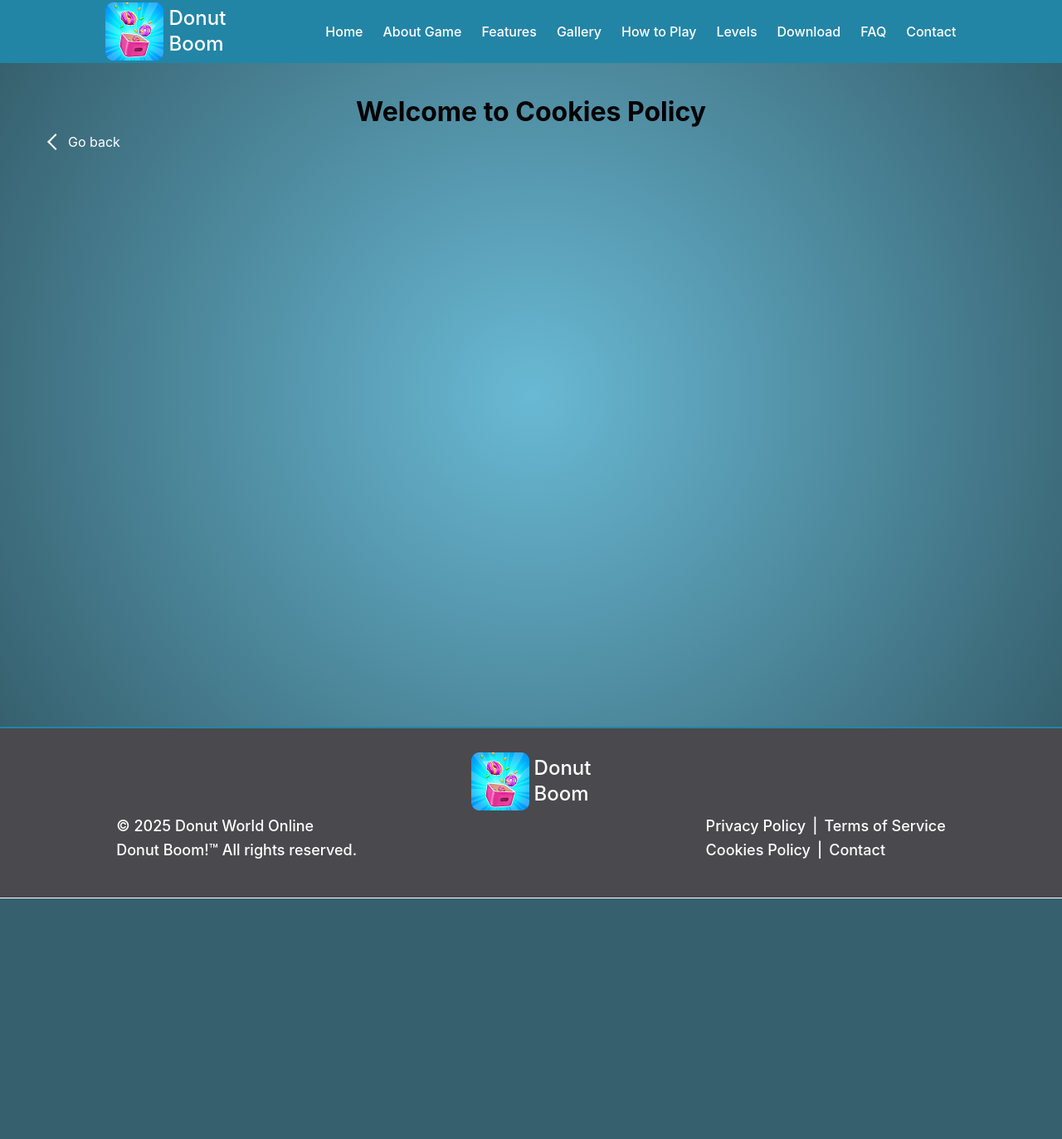
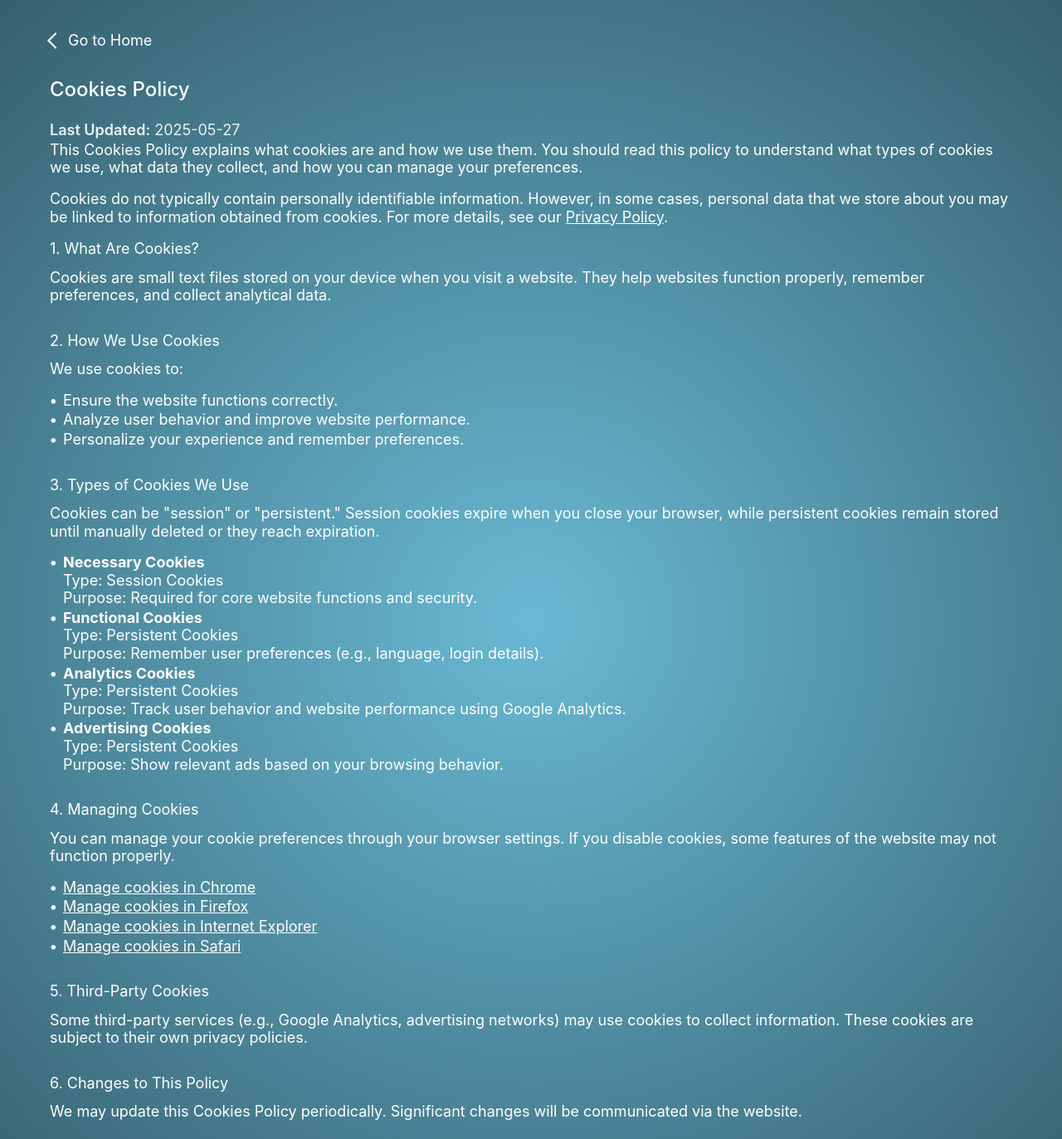
Before and after one commit to dmitrysdevfs/STP-9408, a website built with Vite: page src/cookies.html in a window 1280 px wide. Shown: the top 1373 px of the page at 83% size. Before the commit the page ends 1083 px from the top, so only its background shows below. Built offline with nearby package versions, Linux system fonts and the light colour scheme.

Commit message:
Add Terms and Conditions and Cookies Policy pages with proper styling and navigation

```diff
--- a/src/cookies.html
+++ b/src/cookies.html
@@ -4,10 +4,9 @@
 <head>
   <meta charset="UTF-8" />
   <meta name="viewport" content="width=device-width, initial-scale=1.0" />
-  <meta http-equiv="X-UA-Compatible" content="IE=edge" />
   <title>Cookies Policy - Donut Boom!</title>
-  <meta name="description" content="Cookies Policy for Donut Boom!">
-  <meta name="keywords" content="donut boom cookies, game cookies">
+  <meta name="description" content="Cookies Policy for Donut Boom! puzzle game">
+  <meta name="keywords" content="cookies policy, donut boom, puzzle game">
   <meta name="author" content="Donut Boom! Team">
   <link rel="icon" type="image/x-icon" href="/favicon.ico" />
   <link rel="icon" type="image/png" sizes="500x500" href="/favicon.png" />
@@ -16,21 +15,146 @@
   <link rel="apple-touch-icon" sizes="180x180" href="/apple-touch-icon.png" />
   <link rel="icon" type="image/png" sizes="192x192" href="/android-chrome-192x192.png" />
   <link rel="stylesheet" href="./css/styles.css" />
+  <link rel="stylesheet" href="./css/policies.css" />
 </head>
 
 <body>
-  <load src="./partials/header.html" icon-path="./img/sprite.svg#logo" highlight-act="active" />
+  <!-- Main content area -->
+  <main class="policy-content">
+    <div class="container">
+      <!-- Back link -->
+      <a href="./index.html" class="back-link">
+        Go to Home
+      </a>
 
-  <main>
-    <div class="container">
-      <h1 class="main-title">
-        <span class="main-title-gradient">Welcome</span> to Cookies Policy
-      </h1>
-      <load src="./partials/back-link.html" />
+      <!-- Main title -->
+      <h1 class="policy-main-title">Cookies Policy</h1>
+
+      <!-- Last updated -->
+      <p class="last-updated"><span>Last Updated:</span> 2025-05-27</p>
+
+      <!-- Introduction -->
+      <p class="policy-text">
+        This Cookies Policy explains what cookies are and how we use them. You should read this policy to understand
+        what types of cookies we use, what data they collect, and how you can manage your preferences.
+      </p>
+
+      <p class="policy-text">
+        Cookies do not typically contain personally identifiable information. However, in some cases, personal data that
+        we store about you may be linked to information obtained from cookies. For more details, see our <a
+          href="./privacy.html" class="policy-link">Privacy Policy</a>.
+      </p>
+
+      <!-- Section 1 -->
+      <section class="policy-section">
+        <h2 class="section-title">1. What Are Cookies?</h2>
+        <p class="policy-text">
+          Cookies are small text files stored on your device when you visit a website. They help websites function
+          properly, remember preferences, and collect analytical data.
+        </p>
+      </section>
+
+      <!-- Section 2 -->
+      <section class="policy-section">
+        <h2 class="section-title">2. How We Use Cookies</h2>
+        <p class="policy-text">We use cookies to:</p>
+        <ul class="policy-list">
+          <li class="policy-list-item">Ensure the website functions correctly.</li>
+          <li class="policy-list-item">Analyze user behavior and improve website performance.</li>
+          <li class="policy-list-item">Personalize your experience and remember preferences.</li>
+        </ul>
+      </section>
+
+      <!-- Section 3 -->
+      <section class="policy-section">
+        <h2 class="section-title">3. Types of Cookies We Use</h2>
+        <p class="policy-text">
+          Cookies can be "session" or "persistent." Session cookies expire when you close your browser, while persistent
+          cookies remain stored until manually deleted or they reach expiration.
+        </p>
+
+        <ul class="policy-list">
+          <li class="policy-list-item">
+            <strong>Necessary Cookies</strong><br>
+            Type: Session Cookies<br>
+            Purpose: Required for core website functions and security.
+          </li>
+          <li class="policy-list-item">
+            <strong>Functional Cookies</strong><br>
+            Type: Persistent Cookies<br>
+            Purpose: Remember user preferences (e.g., language, login details).
+          </li>
+          <li class="policy-list-item">
+            <strong>Analytics Cookies</strong><br>
+            Type: Persistent Cookies<br>
+            Purpose: Track user behavior and website performance using Google Analytics.
+          </li>
+          <li class="policy-list-item">
+            <strong>Advertising Cookies</strong><br>
+            Type: Persistent Cookies<br>
+            Purpose: Show relevant ads based on your browsing behavior.
+          </li>
+        </ul>
+      </section>
+
+      <!-- Section 4 -->
+      <section class="policy-section">
+        <h2 class="section-title">4. Managing Cookies</h2>
+        <p class="policy-text">
+          You can manage your cookie preferences through your browser settings. If you disable cookies, some features of
+          the website may not function properly.
+        </p>
+        <ul class="policy-list">
+          <li class="policy-list-item">
+            <a href="https://support.google.com/chrome/answer/95647" target="_blank" rel="noopener noreferrer"
+              class="policy-link">Manage cookies in Chrome</a>
+          </li>
+          <li class="policy-list-item">
+            <a href="https://support.mozilla.org/en-US/kb/enhanced-tracking-protection-firefox-desktop" target="_blank"
+              rel="noopener noreferrer" class="policy-link">Manage cookies in Firefox</a>
+          </li>
+          <li class="policy-list-item">
+            <a href="https://support.microsoft.com/en-us/microsoft-edge/delete-cookies-in-microsoft-edge-63947406-40ac-c3b8-57b9-2a946a29ae09"
+              target="_blank" rel="noopener noreferrer" class="policy-link">Manage cookies in Internet Explorer</a>
+          </li>
+          <li class="policy-list-item">
+            <a href="https://support.apple.com/guide/safari/manage-cookies-sfri11471/mac" target="_blank"
+              rel="noopener noreferrer" class="policy-link">Manage cookies in Safari</a>
+          </li>
+        </ul>
+      </section>
+
+      <!-- Section 5 -->
+      <section class="policy-section">
+        <h2 class="section-title">5. Third-Party Cookies</h2>
+        <p class="policy-text">
+          Some third-party services (e.g., Google Analytics, advertising networks) may use cookies to collect
+          information. These cookies are subject to their own privacy policies.
+        </p>
+      </section>
+
+      <!-- Section 6 -->
+      <section class="policy-section">
+        <h2 class="section-title">6. Changes to This Policy</h2>
+        <p class="policy-text">
+          We may update this Cookies Policy periodically. Significant changes will be communicated via the website.
+        </p>
+      </section>
+
+      <!-- Section 7 -->
+      <section class="policy-section">
+        <h2 class="section-title">7. Contact Us</h2>
+        <p class="policy-text">
+          If you have any questions about this Cookies Policy, you can contact us at
+          <a href="mailto:info@donutworld.online" class="policy-link">info@donutworld.online</a>.
+        </p>
+      </section>
     </div>
   </main>
 
   <load src="./partials/footer.html" />
+
+  <script type="module" src="./main.js"></script>
 </body>
 
 </html>
--- a/src/css/policies.css
+++ b/src/css/policies.css
@@ -91,7 +91,7 @@
   font-weight: var(--font-weight-regular);
   color: var(--color-text-light);
   line-height: 1.2;
-  margin-bottom: 8px;
+  margin-bottom: 2px;
   padding-left: 16px;
   position: relative;
   text-align: left;
```
